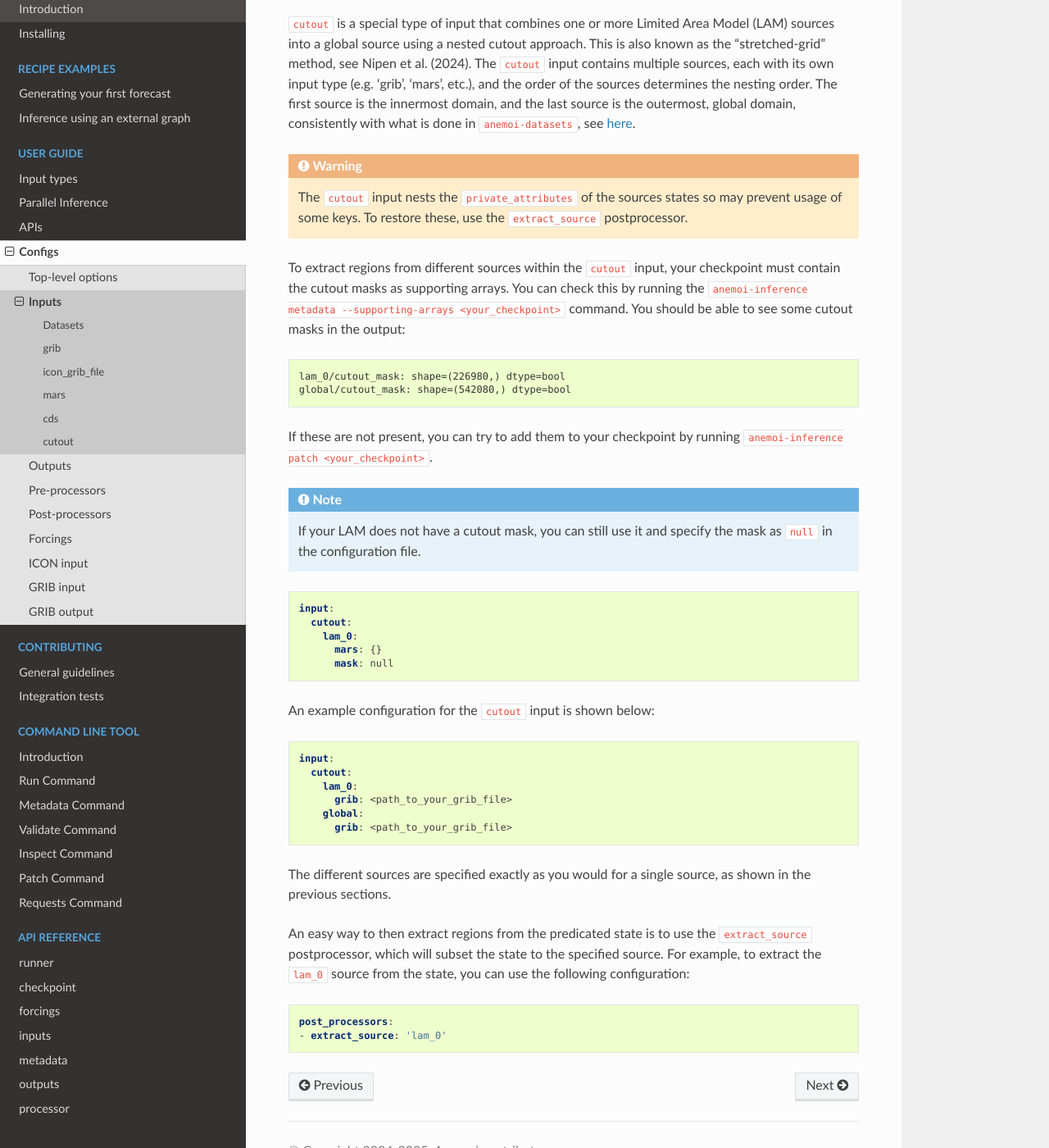
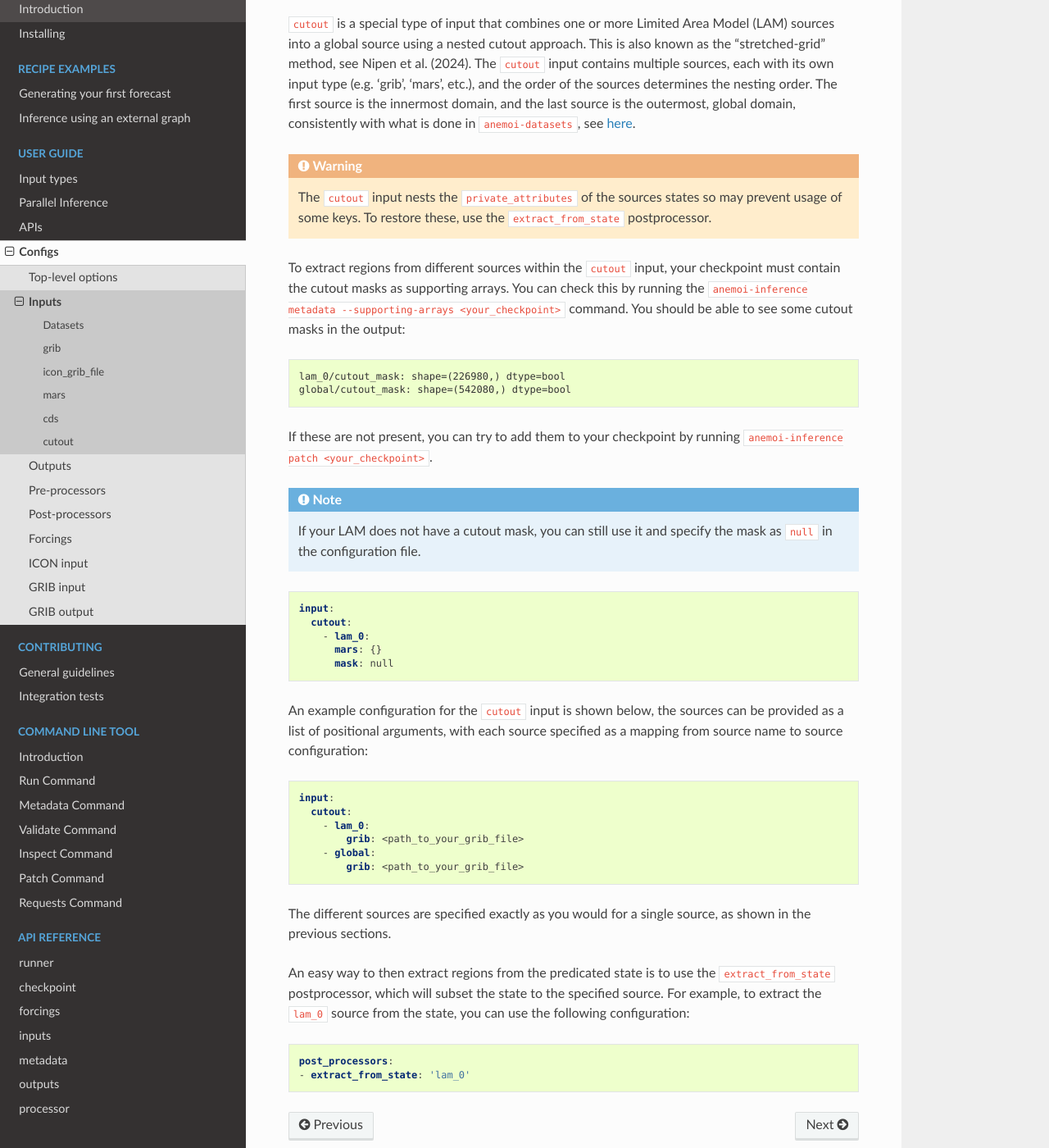
Before and after one commit to ecmwf/anemoi-inference, a Sphinx documentation site: the page built from docs/inference/configs/inputs.rst, in a window 1280 px wide and 1400 px high, scrolled down 3406 px. Shown: the whole window at 82% size. Built offline with Sphinx 7.4.7 and the Read the Docs theme 3.1.0, drawn with Linux system fonts in a browser that asks for light colours; the version number could not be read and is left out.

Commit message:
fix(input cutout): `CutoutInput` improvements and upgrades (#355)
A couple improvements to the cutout input:
- Remove `pre_processors` from top level cutout
- Add `_input` to cutout states
- Alter `CutoutInput` to take a list to provide an explicit ordering

Closes #356

```diff
--- a/docs/inference/configs/inputs.rst
+++ b/docs/inference/configs/inputs.rst
@@ -150,7 +150,7 @@ consistently with what is done in ``anemoi-datasets``, see `here
 
    The ``cutout`` input nests the ``private_attributes`` of the sources
    states so may prevent usage of some keys. To restore these, use the
-   ``extract_source`` postprocessor.
+   ``extract_from_state`` postprocessor.
 
 To extract regions from different sources within the ``cutout`` input,
 your checkpoint must contain the cutout masks as supporting arrays. You
@@ -175,11 +175,13 @@ running ``anemoi-inference patch <your_checkpoint>``.
 
    input:
      cutout:
-       lam_0:
+       - lam_0:
          mars: {}
          mask: null
 
-An example configuration for the ``cutout`` input is shown below:
+An example configuration for the ``cutout`` input is shown below, the
+sources can be provided as a list of positional arguments, with each
+source specified as a mapping from source name to source configuration:
 
 .. literalinclude:: yaml/inputs_11.yaml
    :language: yaml
@@ -188,11 +190,11 @@ The different sources are specified exactly as you would for a single
 source, as shown in the previous sections.
 
 An easy way to then extract regions from the predicated state is to use
-the ``extract_source`` postprocessor, which will subset the state to the
-specified source. For example, to extract the ``lam_0`` source from the
-state, you can use the following configuration:
+the ``extract_from_state`` postprocessor, which will subset the state to
+the specified source. For example, to extract the ``lam_0`` source from
+the state, you can use the following configuration:
 
 .. code:: yaml
 
    post_processors:
-   - extract_source: 'lam_0'
+   - extract_from_state: 'lam_0'
--- a/docs/inference/configs/yaml/inputs_11.yaml
+++ b/docs/inference/configs/yaml/inputs_11.yaml
@@ -1,6 +1,6 @@
 input:
   cutout:
-    lam_0:
-      grib: <path_to_your_grib_file>
-    global:
-      grib: <path_to_your_grib_file>
+    - lam_0:
+        grib: <path_to_your_grib_file>
+    - global:
+        grib: <path_to_your_grib_file>
```
Also changed, not shown: 5 other files.
